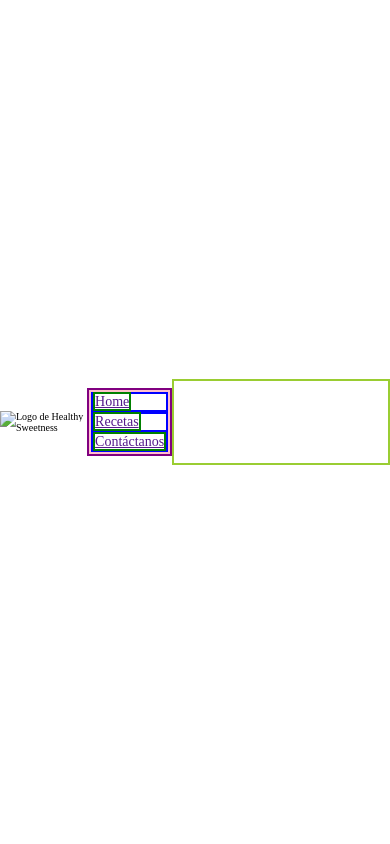
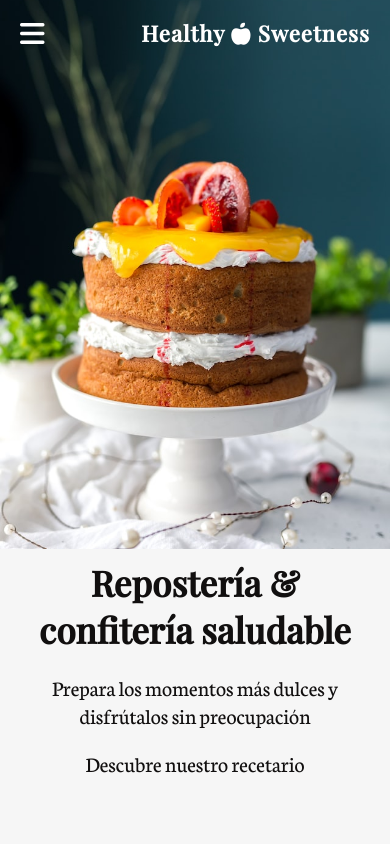
Before and after one commit to cdanae/recipe-web, a plain HTML site: page index.html in a window 390 px wide. Drawn offline with nearby package versions, Linux system fonts and the light colour scheme.

Commit message:
Header mobile terminado

```diff
--- a/app.js
+++ b/app.js
@@ -0,0 +1,11 @@
+let menu = document.getElementById("menu")
+let nav = document.getElementById("nav")
+let close = document.getElementById("close")
+
+menu.addEventListener("click", function (){
+    nav.classList.add("menu_activate")
+});
+
+close.addEventListener("click", function (){
+    nav.classList.remove("menu_activate")
+});
--- a/css/style.css
+++ b/css/style.css
@@ -4,7 +4,6 @@
     padding: 0;
 }
 :root {
-    --white: #fff;
     --red: #BB053A;
     --black: #110F0F;
     --gray: #F6F6F6;
@@ -13,64 +12,88 @@ html {
     font-size: 62.5%;
 }
 
-/* .hero {
-    background-image: url("/images/citric-cake/citric-cake_S.jpg");
+/* font-family: 'Neuton', serif; 400 y 500
+font-family: 'Playfair Display', serif; */
+body {
+    position: relative;
+    font-family: 'Neuton', serif;
+    background-color: var(--gray);
+}
+                /* HERO */
+.hero {
+    height: 100vh;
+}
+.hero__main {
+    background: url(/images/citric-cake/citric-cake_S.jpg);
+    background-position: center;
     background-size: cover;
-    background-position: center;
-    background-color: #fff;
-    height: 80vh;
+    color: white;
+    height: 65vh;
+    width: 100%;
 
-    min-height: 300px;
-
-    border: red 2px solid;
-    color: var(--white);
-} */
-.hero {
-    position: relative;
+    display: flex;
+    justify-content: space-between;
+    align-items: flex-start;
+}
+.fa-bars{
+    font-size: 2.8rem;
+    margin: 2rem;
+}
+.nav_container {
+    background-color: rgb(238, 236, 236,.95);
+    width: 170px;
     height: 100vh;
-    width: 100%;
-    display: flex;
-    align-items: center;
-    justify-content: center;
-}
-.hero::before {
-    content: "";
-    background-image: url("/images/citric-cake/citric-cake_S.jpg");
-    background-size: cover;
-    background-position: center;
     position: absolute;
     top: 0px;
-    right: 0px;
-    bottom: 100
-    px;
+    left: -180px;
+    transition: all 1.5s;
+}
+.fa-circle-xmark {
+    font-size: 2.5rem;
+    margin: 10px;
+}
+.nav_container ul li {
+    margin: 10px;
+    list-style: none;
+    cursor: pointer;
+    text-align: center;
+    padding: 15px 0px;
+
+}
+.nav_link {
+    color: black;
+    text-decoration: none;
+    font-size: 2.5rem;
+
+}
+.fa-circle-xmark {
+    color: black;
+}
+.logo {
+    font-family: 'Playfair Display', serif;
+    letter-spacing: 1px;
+    font-size: 2.2rem;
+    margin-right: 2rem;
+    margin-top: 1.8rem;
+}
+.menu_activate {
     left: 0px;
-    opacity: 0.75;
+}
+.hero_contain {
+    text-align: center;
+    width: 100vw;
+    height: 35vh;
+    color: var(--black);
+    padding: 10px 20px;
+}
+.hero_title {
+    font-family: 'Playfair Display', serif;
+    font-size: 3.5rem;
+
+}
+.hero_text {
+    font-size: 2.2rem;
+    margin-top: 20px;
 }
 
-.nav_container {
-    position: relative;
-    color: #ffffff;
-    font-size: 1.4rem;
-
-    border: purple 2px solid;
-}
-.nav_container img {
-    width: 100px;
-    height: 100px;
-}
-.nav_list {
-    border: pink 2px solid;
-}
-.nav_element {
-    border: blue 2px solid;
-}
-.nav_link {
-    border: green 2px solid;
-}
-.hero__main {
-    position: relative;
-    color: #ffffff;
-    font-size: 1.4rem;
-
-    border: yellowgreen 2px solid;
-}
+            /* RECIPES */
--- a/index.html
+++ b/index.html
@@ -4,38 +4,47 @@
     <meta charset="UTF-8">
     <meta http-equiv="X-UA-Compatible" content="IE=edge">
     <meta name="viewport" content="width=device-width, initial-scale=1.0">
-    <title>Document</title>
+    <title>Healthy Sweetness</title>
     <link rel="stylesheet" href="./css/style.css">
-    <link href='https://css.gg/menu.css' rel='stylesheet'>
+    <link rel="preconnect" href="https://fonts.googleapis.com">
+    <link rel="preconnect" href="https://fonts.gstatic.com" crossorigin>
+    <link href="https://fonts.googleapis.com/css2?family=Neuton&family=Playfair+Display:wght@400;500&display=swap" rel="stylesheet">
+    <script src="https://kit.fontawesome.com/5b629657fa.js" crossorigin="anonymous"></script>
+
 </head>
 <body>
     <header class="hero">
-        <img src="./images/logo.png" alt="Logo de Healthy Sweetness">
+        <div class="hero__main">
+            <i class="fa-solid fa-bars" id="menu"></i>
+            <nav class="nav_container" id="nav">
+                <ul>
+                    <i class="fa-solid fa-circle-xmark" id="close"></i>
+                    <li>
+                        <a href="#" class="nav_link">Inicio</a>
+                    </li>
+                    <li>
+                        <a href="#" class="nav_link">Recetas</a>
+                    </li>
+                    <li>
+                        <a href="#" class="nav_link">Contáctanos</a>
+                    </li>
+                </ul>
+            </nav>
+            <h1 class="logo">
+                Healthy
+                <i class="fa-solid fa-apple-whole"></i>
+                Sweetness
+            </h1>
 
-        <i class="gg-menu"></i>
+        </div>
 
-        <nav class="nav_container">
-            <ul class="nav_list">
-                <li class="nav_element">
-                    <a href="" class="nav_link">Home</a>
-                </li>
-                <li class="nav_element">
-                    <a href="" class="nav_link">Recetas</a>
-                </li>
-                <li class="nav_element">
-                    <a href="" class="nav_link">Contáctanos</a>
-                </li>
-            </ul>
+        <section class="hero_contain">
+            <h2 class="hero_title">Repostería & confitería saludable</h2>
+            <p class="hero_text">Prepara los momentos más dulces y disfrútalos sin preocupación</p>
+            <p class="hero_text">Descubre nuestro recetario</p>
+        </section>
+    </header>
 
-        </nav>
-
-
-        <section class="hero__main">
-            <h1>Confectionery & bakery shop</h1>
-            <p>Lorem ipsum dolor sit amet consectetur adipisicing elit.</p>
-        </section>
-
-    </header>
     <main>
 
     </main>
```
Also changed, not shown: images/cocinando.png (deleted), images/icons/menu.png (added), images/magdalena.png (deleted), images/mezclador.png (deleted).
